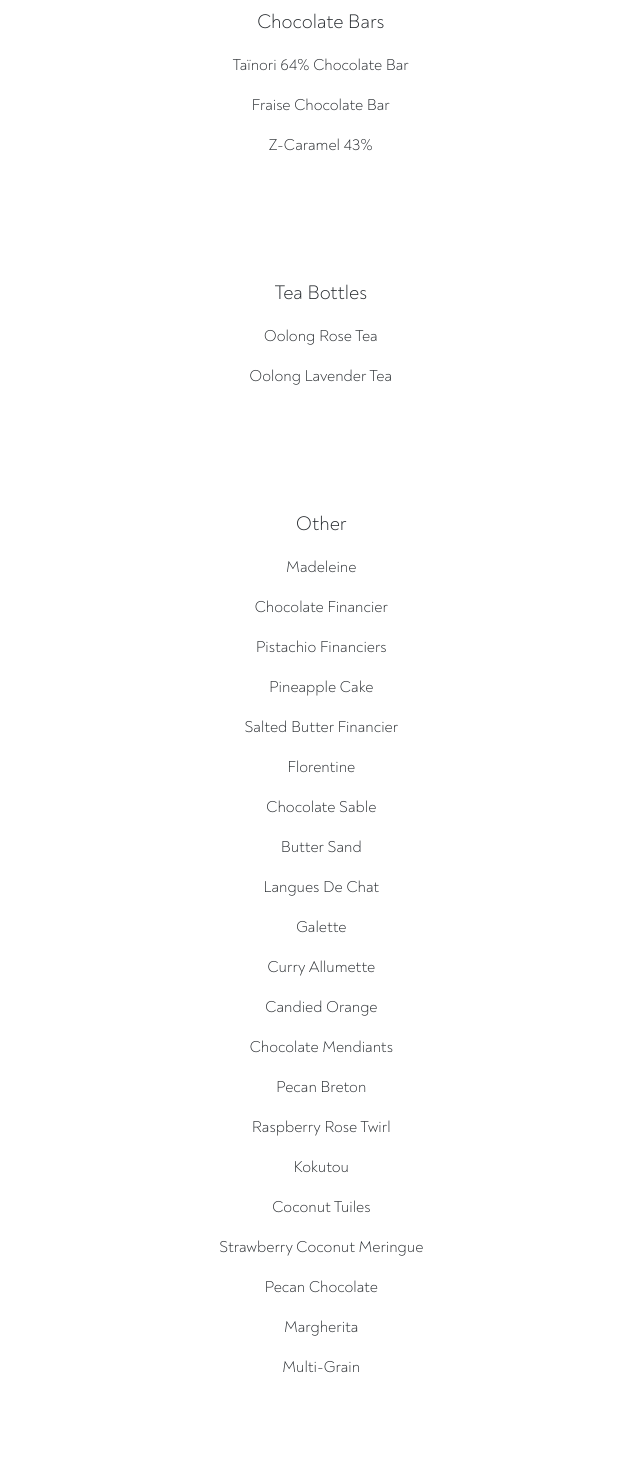
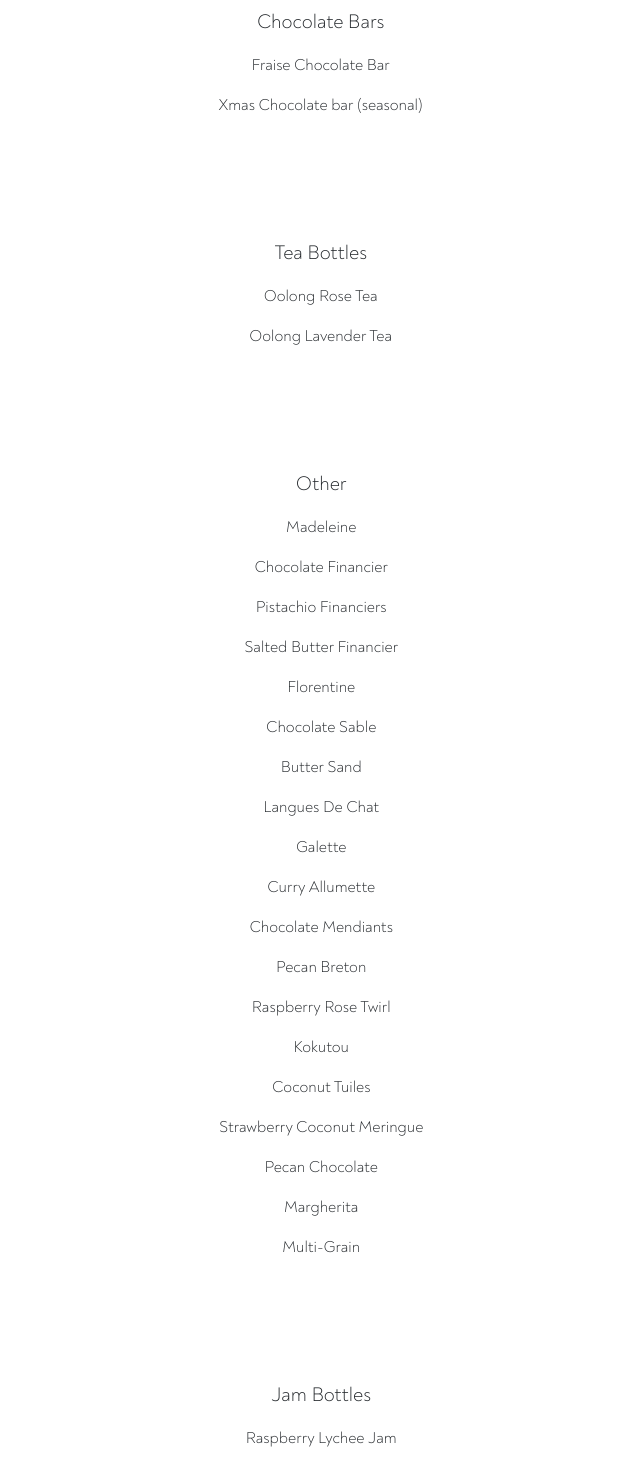
Before and after one commit to Tiffolin/duo, a React (Create React App) app: page /Retail in a window 1280 px wide. Shown: the part 1180-2649 px from the top of the page, without its empty margins (419-1059 px from the left). Built offline with nearby package versions, Linux system fonts and the light colour scheme; a web font is replaced by a local one.

Commit message:
updated menu

```diff
--- a/src/components/InnerComponents/Retail/index.js
+++ b/src/components/InnerComponents/Retail/index.js
@@ -17,9 +17,8 @@ function Retail() {
                     </div>
                     <p className="productTitle col-12">Chocolate Bars</p>
                         <div className="retailProducts">
-                            <p>Taïnori 64% Chocolate Bar</p>
                             <p>Fraise Chocolate Bar</p>
-                            <p>Z-Caramel 43%</p>
+                            <p>Xmas Chocolate bar (seasonal)</p>
                         </div>
                     <p className="productTitle col-12">Tea Bottles</p>
                         <div className="retailProducts">
@@ -34,7 +33,6 @@ function Retail() {
                             <p>Madeleine</p>
                             <p>Chocolate Financier</p>
                             <p>Pistachio Financiers</p>
-                            <p>Pineapple Cake</p>
                             <p>Salted Butter Financier</p>
                             <p>Florentine</p>
                             <p>Chocolate Sable</p>
@@ -42,7 +40,6 @@ function Retail() {
                             <p>Langues De Chat</p>
                             <p>Galette </p>
                             <p>Curry Allumette </p>
-                            <p>Candied Orange</p>
                             <p>Chocolate Mendiants</p>
                             <p>Pecan Breton</p>
                             <p>Raspberry Rose Twirl</p>
@@ -56,7 +53,7 @@ function Retail() {
 
                         <p className="productTitle col-12">Jam Bottles</p>
                         <div className="retailProducts">
-                            <p>Raspberry Jam</p>
+                            <p>Raspberry Lychee Jam</p>
                             <p>Tea infused Blueberry Jam</p>
                             <p>Kiwi Orange Jam</p>
                             <p>Strawberry Oolong Jam</p>
--- a/src/components/InnerComponents/Whole/index.js
+++ b/src/components/InnerComponents/Whole/index.js
@@ -169,7 +169,7 @@ function Whole() {
                 <img src={blackforest} className="cakeImg img-fluid" alt="..."></img>
                 <div className="cakeHover row">
                     <div className="productName">
-                        <p>BLACK FOREST</p>
+                        <p>BLACK FOREST (seasonal)</p>
                         <p className="cakeSize">4 serving</p>
                     </div>
                     <div className="cakeDescription">
```
